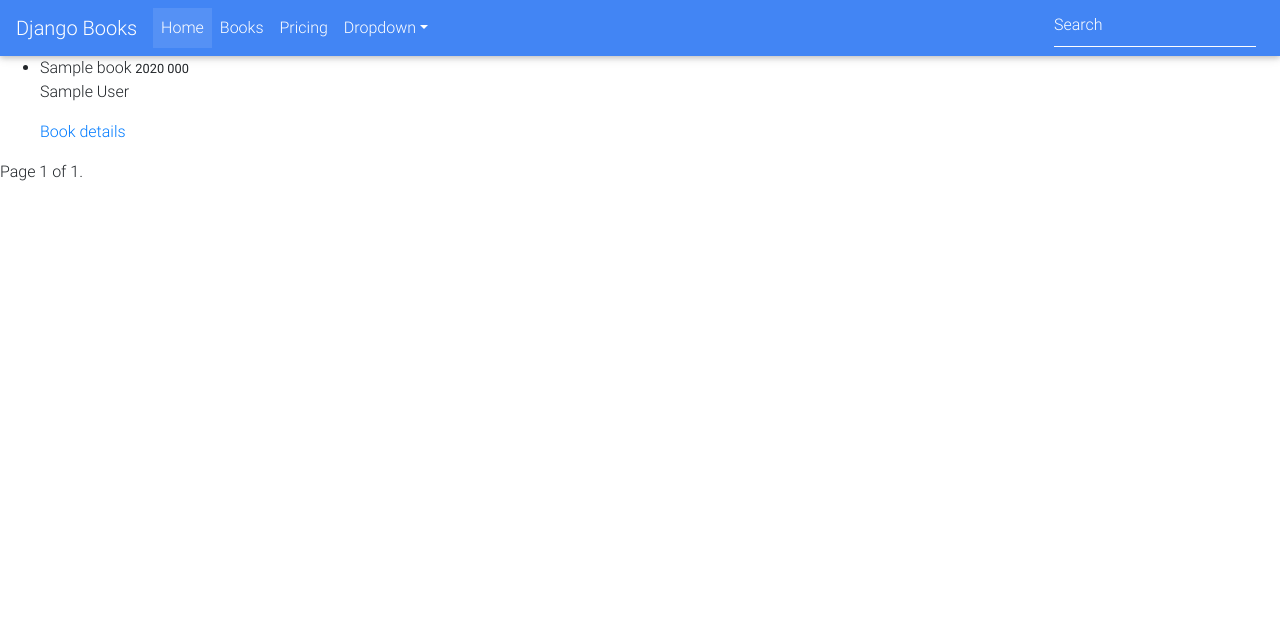
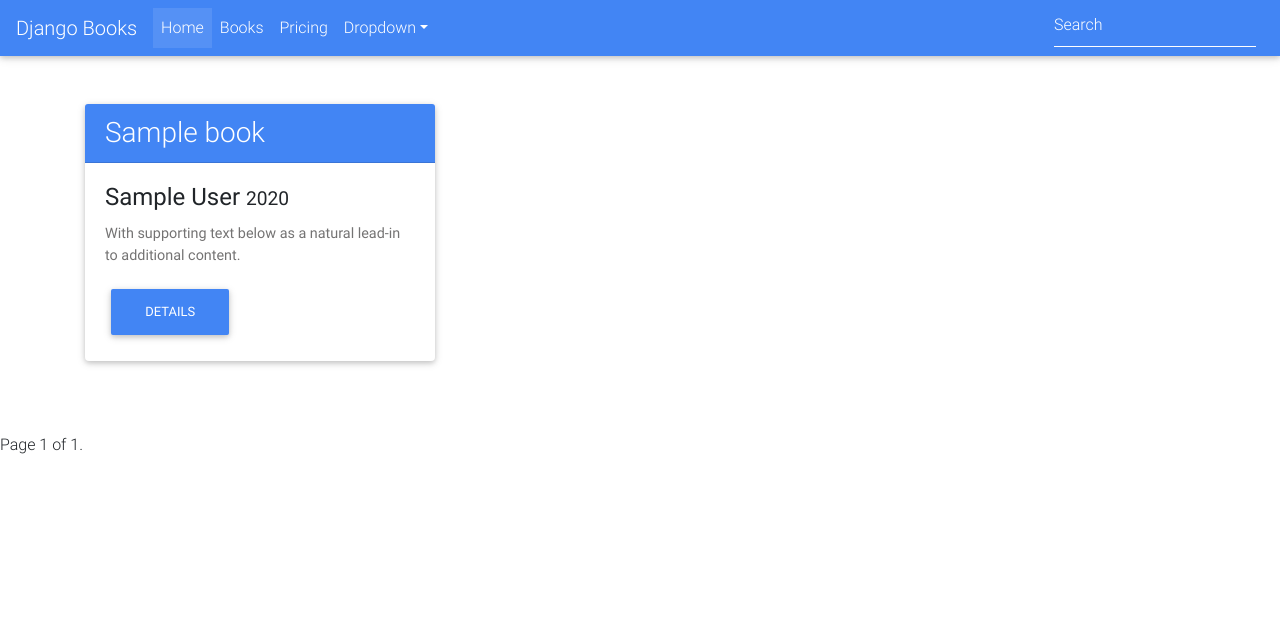
Before and after one commit to Alexmhack/django_books, a Django app: page /book/list/ in a window 1280 px wide. Shown: the top 625 px of the page. Before the commit the page ends 181 px from the top, so only its background shows below. Run offline with Django 3.2, Linux system fonts and the light colour scheme; tables that the repository leaves empty hold one stand-in row (values such as "Sample post"); parts of the project's set-up code (start-up, migrations or seed data) failed here and were passed over; some libraries are stand-ins or nearby versions.

Commit message:
modify list view using bootstrap

```diff
--- a/templates/book/book_list.html
+++ b/templates/book/book_list.html
@@ -6,19 +6,31 @@
 
 {% block content %}
 
-	<ul>
+<div class="container mt-5 mb-5">
+	<!-- ROW -->
+	<div class="row">
 		{% for book in book_list %}
-		<li>
-			{{ book.title }}
-			<small>{{ book.year }} {{ book.isbn }}</small>
-			<p>{{ book.author }}</p>
-			<p>
-				<a href="{% url 'book-detail' book.pk %}" title="Book details">Book details</a>
-			</p>
-		</li>
+
+		<div class="col-md-4 mb-4">
+			<div class="card">
+			    <h3 class="card-header primary-color white-text">{{ book.title }}</h3>
+			    <div class="card-body">
+			        <h4 class="card-title">
+			        	{{ book.author }}
+			        	<small>{{ book.year }}</small>
+			    	</h4>
+			        <p class="card-text">With supporting text below as a natural lead-in to additional content.</p>
+			        <a class="btn btn-primary" href="{% url 'book-detail' book.pk %}">Details</a>
+			    </div>
+			</div>
+		</div>
+
 		{% endfor %}
-	</ul>
+	</div>
+	<!-- /ROW -->
+</div>
 
+	<!-- PAGINATION -->
 	<div class="pagination">
 	    <span class="step-links">
 	        {% if book_page.has_previous %}
```
